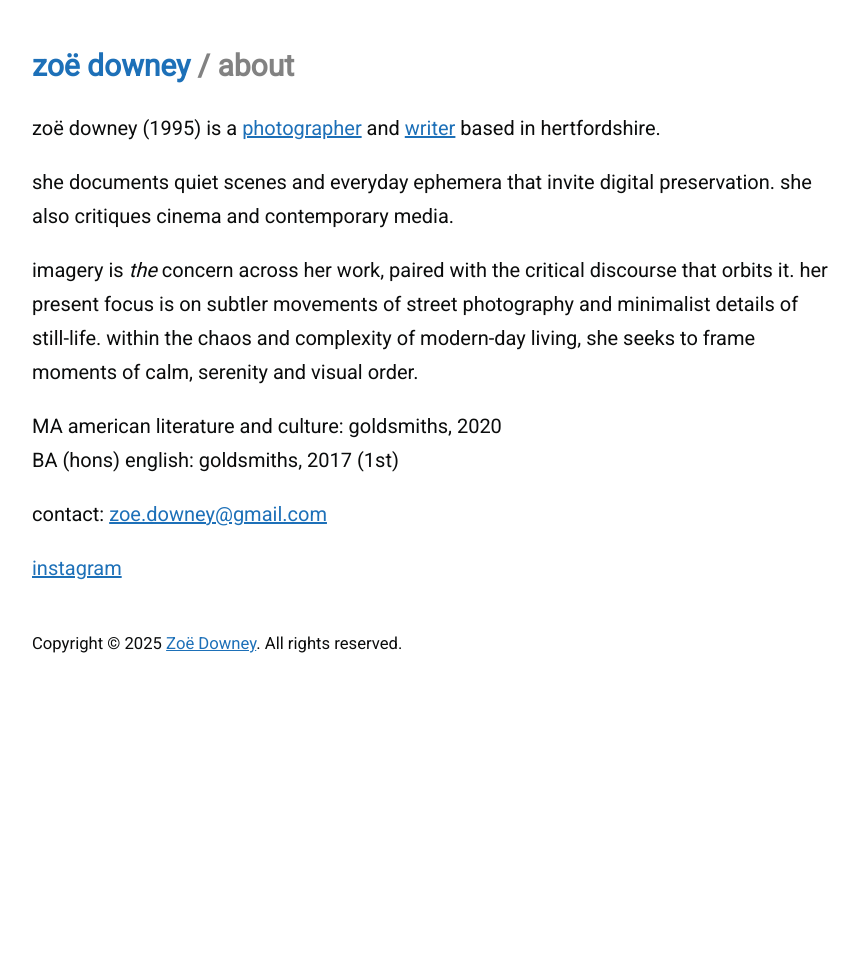
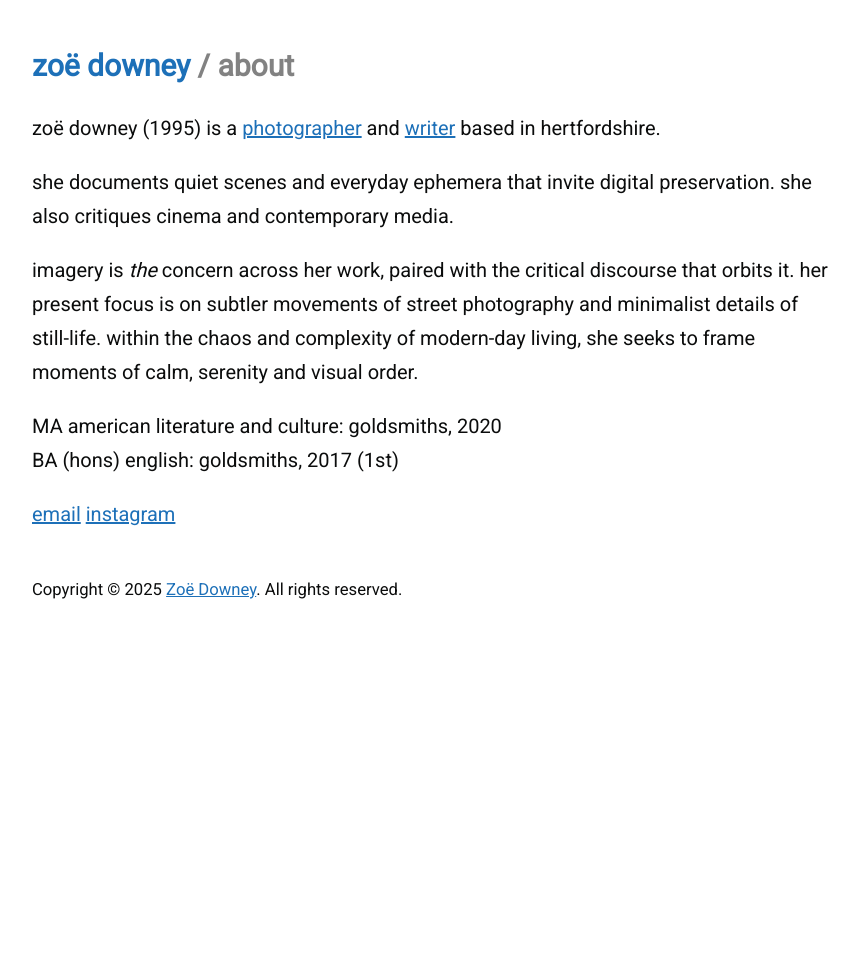
Before and after one commit to zoeurl/zoedowney.github.io, a Jekyll site: the page built from about/index.html, in a window 1280 px wide. Shown: the whole page, without its empty margins (208-1067 px from the left). Built offline with Jekyll 4.4.1, drawn with Linux system fonts in a browser that asks for light colours.

Commit message:
Update index.html

```diff
--- a/about/index.html
+++ b/about/index.html
@@ -12,6 +12,5 @@
 MA american literature and culture: goldsmiths, 2020
 <br>BA (hons) english: goldsmiths, 2017 (1st)
 </p>
-contact: <a href="mailto:{{site.email}}">zoe.downey@gmail.com</a>
-</p>
+<a href="mailto:{{site.email}}">email</a>
 <a href="https://www.instagram.com/zoeurl">instagram</a>
```
